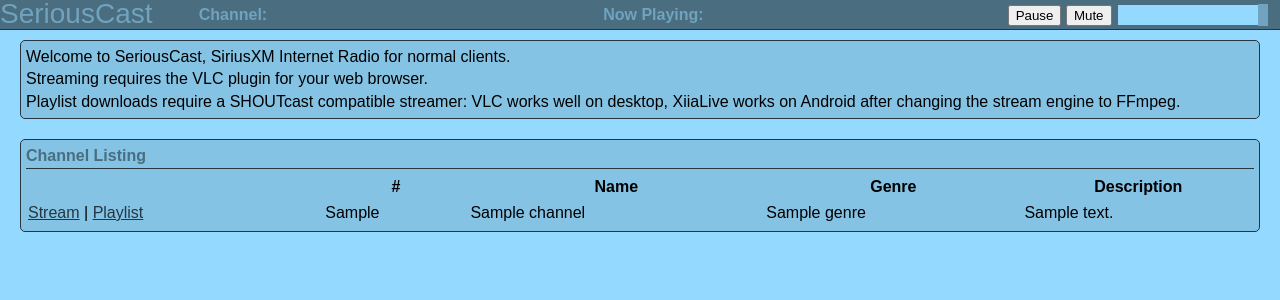
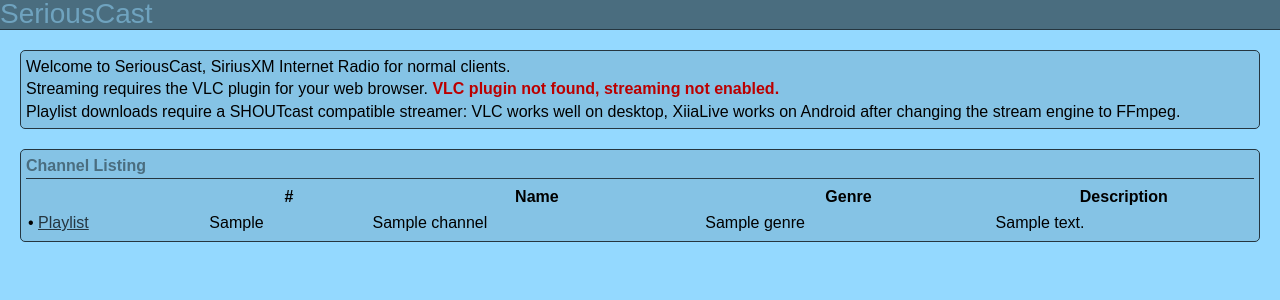
Before and after one commit to schlarpc/SeriousCast, a Python web app: template templates/list.html in a window 1280 px wide. Shown: the top 300 px of the page. Run offline with Jinja, Linux system fonts and the light colour scheme; the template is opened without the code that fills it: most values are stand-ins (such as "Sample title", 1, 10 or a date in 2020); some libraries are stand-ins or nearby versions.

Commit message:
Remove player features when VLC plugin not found

```diff
--- a/templates/list.html
+++ b/templates/list.html
@@ -16,7 +16,7 @@
             }
 
             body {
-                margin-top: 40px;
+                margin-top: 50px;
             }
 
             table, td, th {
@@ -42,6 +42,7 @@
                 width: 100%;
                 top: 0;
                 left: 0;
+                height: 30px;
             }
 
             h1 {
@@ -124,6 +125,11 @@
             #player-controls div {
                 display: inline;
             }
+
+            #player-loaded {
+                color: #bb0000;
+                font-weight: bold;
+            }
         </style>
     </head>
     <body>
@@ -140,13 +146,11 @@
                     <input id="vlc-volume" min="0" max="100" value="100" type="range" title="Volume" />
                 </span>
             </div>
-
-
         </header>
 
         <div id="info" class="box">
             Welcome to SeriousCast, SiriusXM Internet Radio for normal clients.<br />
-            Streaming requires the VLC plugin for your web browser.<br />
+            Streaming requires the VLC plugin for your web browser. <span id="player-loaded"></span><br />
             Playlist downloads require a SHOUTcast compatible streamer: VLC works well on desktop, XiiaLive works on Android after changing the stream engine to FFmpeg.
             <embed type="application/x-vlc-plugin" pluginspage="http://www.videolan.org" id="vlc" height="0" width="0" style="display: inline; margin: 0; padding: 0;" />
         </div>
@@ -168,7 +172,7 @@
                     <tr>
                         <td>
                             <a class="vlc-stream" data-channel="{{ channel.siriusChannelNo }}" href="#">Stream</a>
-                            |
+                            &bullet;
                             <a href="/playlist/{{ channel.siriusChannelNo }}">Playlist</a>
                         </td>
                         <td>{{ channel.siriusChannelNo }}</td>
@@ -182,8 +186,17 @@
         </div>
         <script src="//ajax.googleapis.com/ajax/libs/jquery/1.10.2/jquery.min.js" type="text/javascript"></script>
         <script>
+
             $(function() {
                 var vlc = $('#vlc')[0];
+
+                if (vlc.playlist === undefined) {
+                    $('#player, .vlc-stream').remove();
+                    $('header').css('position', 'static');
+                    $('h1').css('float', 'none');
+                    $('body').css('margin-top', '0');
+                    $('#player-loaded').text('VLC plugin not found, streaming not enabled.');
+                }
 
                 $('.vlc-stream').click(function() {
                     var stream_url = 'http://' + document.location.hostname + ':' + document.location.port + '/channel/' + $(this).data('channel');
```
